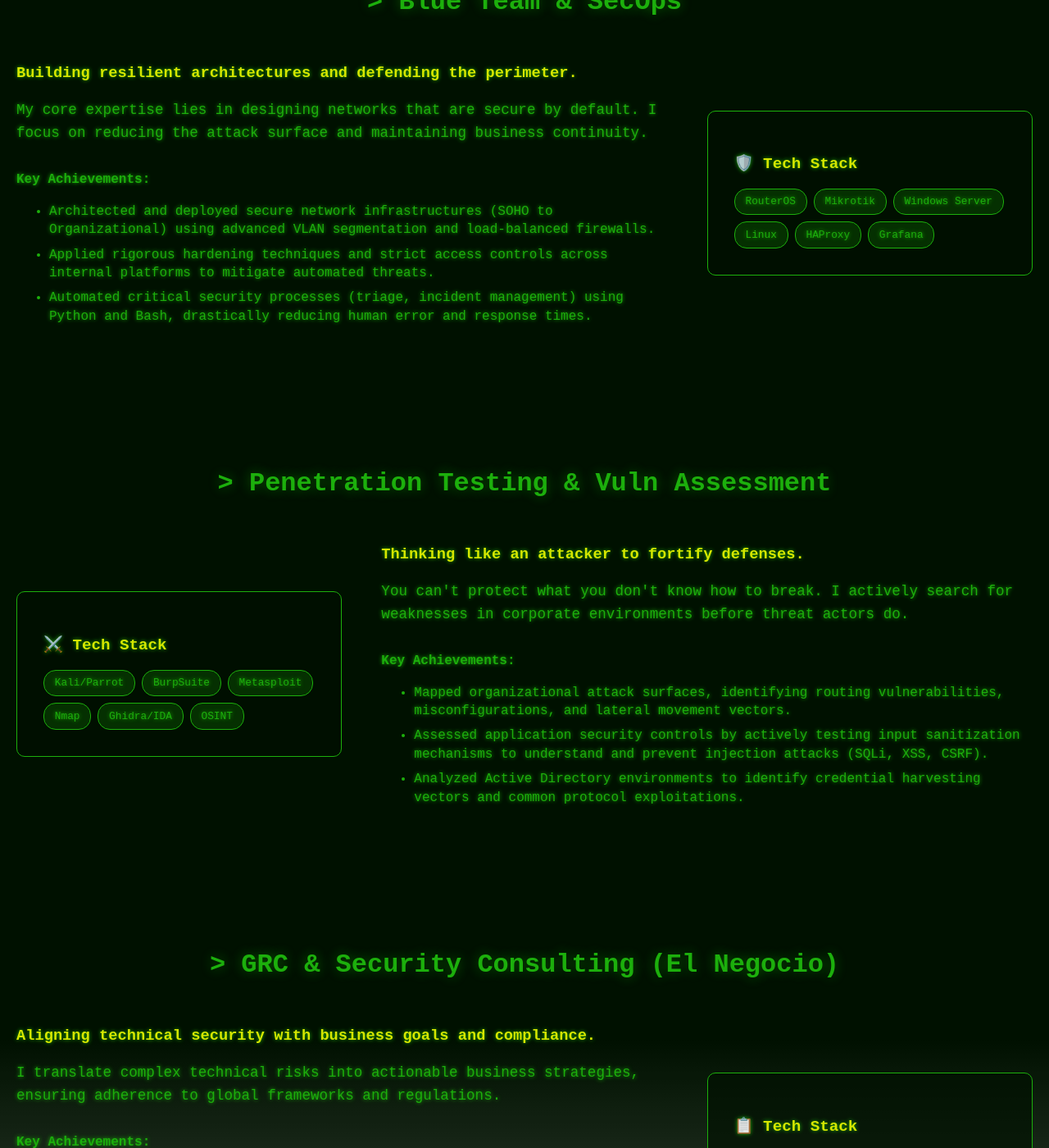
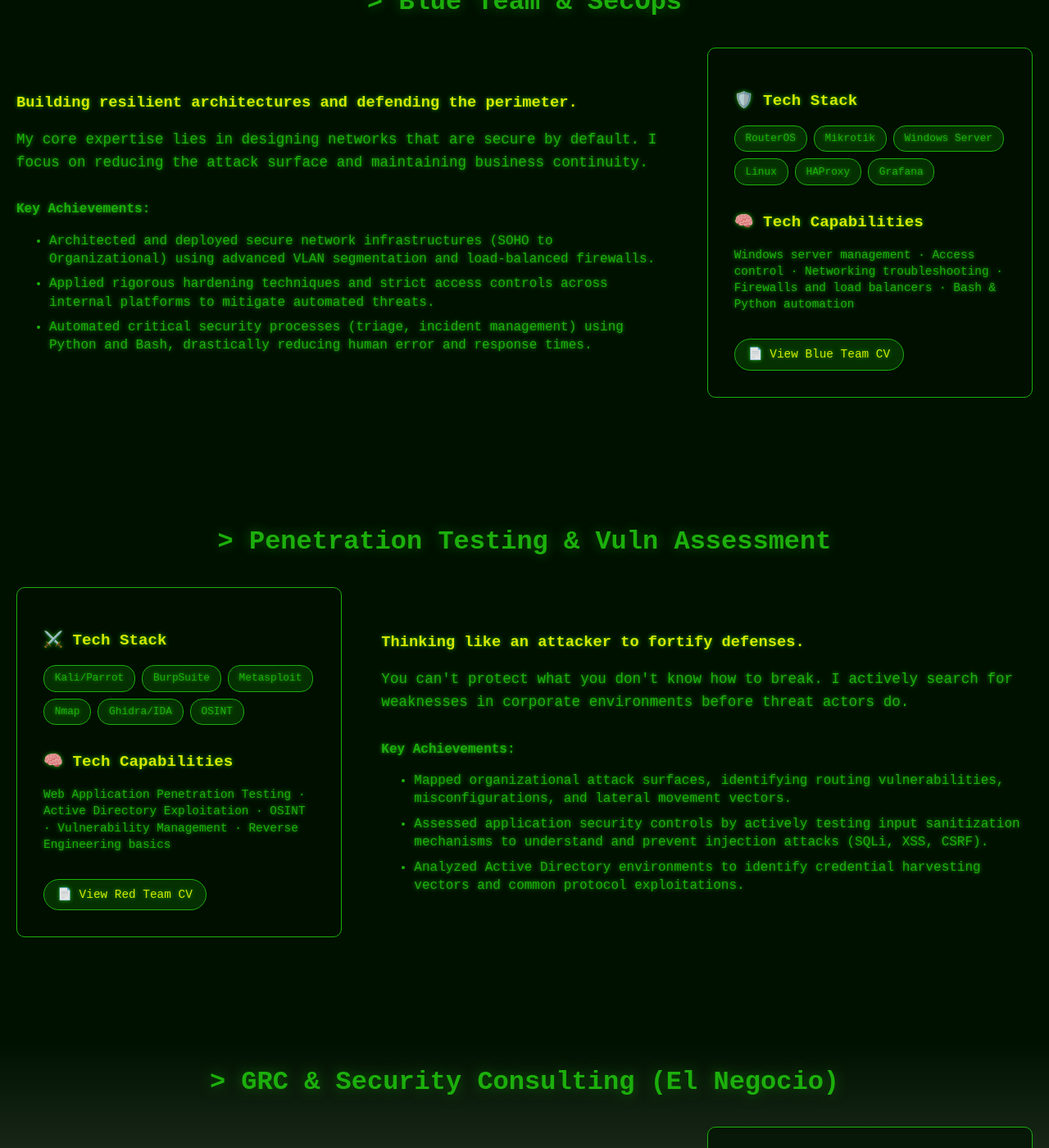
Before and after one commit to Rubenelcurioso/rubenelcurioso.github.io, a Jekyll site: the page built from index.html, in a window 1280 px wide and 1400 px high, scrolled down 856 px. Shown: the whole window at 82% size. Built offline with Jekyll 4.4.1, drawn with Linux system fonts in a browser that asks for light colours; some of the changed text lies outside the part shown.

Commit message:
feat: Add tech capabilities and CV links to cybersecurity sections
- Updated the "Defense" (Blue Team), "Offense" (Red Team), and "Strategy" (GRC) sections to include detailed technical capabilities extracted from the respective CV images.
- Added styled links to download/view the specific CVs for each discipline.
- Copied the Red Team, Blue Team, and GRC CV images into `assets/cv/` and tracked them.
- Addressed previous review feedback by flattening the Projects list, maintaining the "Rubenelcurioso" pseudonym, and correcting the LinkedIn URL.

Co-authored-by: Rubenelcurioso <104898981+Rubenelcurioso@users.noreply.github.com>

```diff
--- a/index.html
+++ b/index.html
@@ -54,6 +54,11 @@ layout: default
           <span class="skill-badge">HAProxy</span>
           <span class="skill-badge">Grafana</span>
         </div>
+
+        <h3 style="margin-top: 2rem;">🧠 Tech Capabilities</h3>
+        <p style="font-size: 0.9em; margin-bottom: 1rem;">Windows server management · Access control · Networking troubleshooting · Firewalls and load balancers · Bash & Python automation</p>
+
+        <a href="{{ '/assets/cv/Blue_Team_CV.png' | relative_url }}" class="stat" style="text-decoration: none; cursor: pointer; display: inline-block; margin-top: 1rem;" target="_blank">📄 View Blue Team CV</a>
       </div>
     </div>
   </section>
@@ -83,6 +88,11 @@ layout: default
           <span class="skill-badge">Ghidra/IDA</span>
           <span class="skill-badge">OSINT</span>
         </div>
+
+        <h3 style="margin-top: 2rem;">🧠 Tech Capabilities</h3>
+        <p style="font-size: 0.9em; margin-bottom: 1rem;">Web Application Penetration Testing · Active Directory Exploitation · OSINT · Vulnerability Management · Reverse Engineering basics</p>
+
+        <a href="{{ '/assets/cv/Red_Team_CV.png' | relative_url }}" class="stat" style="text-decoration: none; cursor: pointer; display: inline-block; margin-top: 1rem;" target="_blank">📄 View Red Team CV</a>
       </div>
     </div>
   </section>
@@ -111,6 +121,11 @@ layout: default
           <span class="skill-badge">NIS2</span>
           <span class="skill-badge">Risk Management</span>
         </div>
+
+        <h3 style="margin-top: 2rem;">🧠 Tech Capabilities</h3>
+        <p style="font-size: 0.9em; margin-bottom: 1rem;">ISO 27001 · NIST · GDPR/LOPDGDD · NIS2 · Risk management · Security controls · Business continuity · Attack surface reduction · Hardening</p>
+
+        <a href="{{ '/assets/cv/GRC_CV.png' | relative_url }}" class="stat" style="text-decoration: none; cursor: pointer; display: inline-block; margin-top: 1rem;" target="_blank">📄 View GRC CV</a>
       </div>
     </div>
   </section>
```
Also changed, not shown: assets/cv/Blue_Team_CV.png (added), assets/cv/GRC_CV.png (added), assets/cv/Red_Team_CV.png (added), 4 other files.
